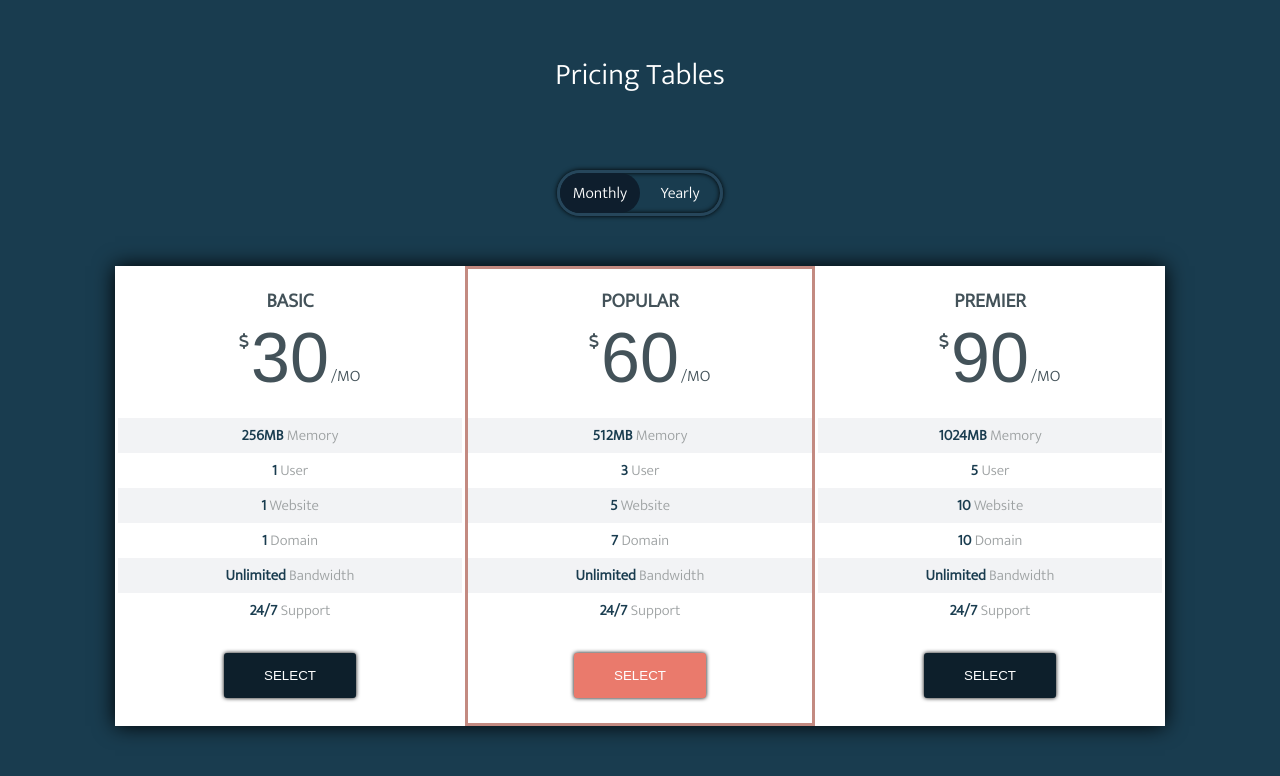
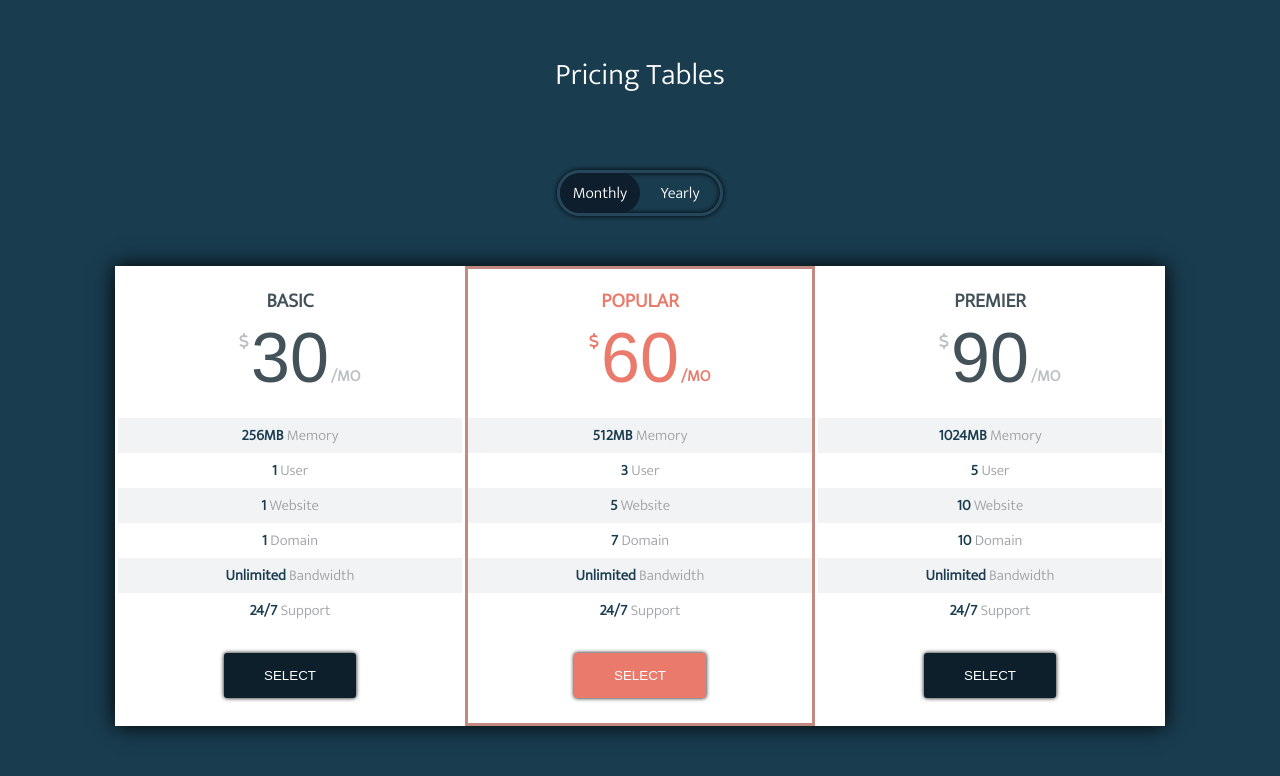
Before and after one commit to gmurad97/Pricing-Tables-Layout, a plain HTML site: page index.html in a window 1280 px wide. Drawn offline with Linux system fonts and the light colour scheme.

Commit message:
color fix

```diff
--- a/css/style.css
+++ b/css/style.css
@@ -113,10 +113,19 @@ body{
     margin-bottom: 20px;
 }
 
+.col{
+    color: #BCC0C1;
+}
+
+.col-popular{
+    color: #EA7A6C;
+}
+
 .price-time{
     position: absolute;
     top: 45px;
     left: 80px;
+    font-weight: bold;
 }
 
 .colored-line{
--- a/index.html
+++ b/index.html
@@ -22,9 +22,9 @@
             <div class="target-block block-unpopular">
                 <p class="target-main-text">BASIC</p>
                 <div class="price">
-                    <i class="fa-solid fa-dollar-sign"></i>
+                    <i class="fa-solid fa-dollar-sign col"></i>
                     <p class="price-dollars">30</p>
-                    <p class="price-time">/MO</p>
+                    <p class="price-time col">/MO</p>
                 </div>
                 <p class="colored-line"><b>256MB</b> Memory</p>
                 <p class="uncolored-line"><b>1</b> User</p>
@@ -35,11 +35,11 @@
                 <button class="btn-style">SELECT</button>
             </div>
             <div class="target-block block-popular">
-                <p class="target-main-text">POPULAR</p>
+                <p class="target-main-text col-popular">POPULAR</p>
                 <div class="price">
-                    <i class="fa-solid fa-dollar-sign"></i>
-                    <p class="price-dollars">60</p>
-                    <p class="price-time">/MO</p>
+                    <i class="fa-solid fa-dollar-sign col-popular"></i>
+                    <p class="price-dollars col-popular">60</p>
+                    <p class="price-time col-popular">/MO</p>
                 </div>
                 <p class="colored-line"><b>512MB</b> Memory</p>
                 <p class="uncolored-line"><b>3</b> User</p>
@@ -52,9 +52,9 @@
             <div class="target-block block-unpopular">
                 <p class="target-main-text">PREMIER</p>
                 <div class="price">
-                    <i class="fa-solid fa-dollar-sign"></i>
+                    <i class="fa-solid fa-dollar-sign col"></i>
                     <p class="price-dollars">90</p>
-                    <p class="price-time">/MO</p>
+                    <p class="price-time col">/MO</p>
                 </div>
                 <p class="colored-line"><b>1024MB</b> Memory</p>
                 <p class="uncolored-line"><b>5</b> User</p>
```
